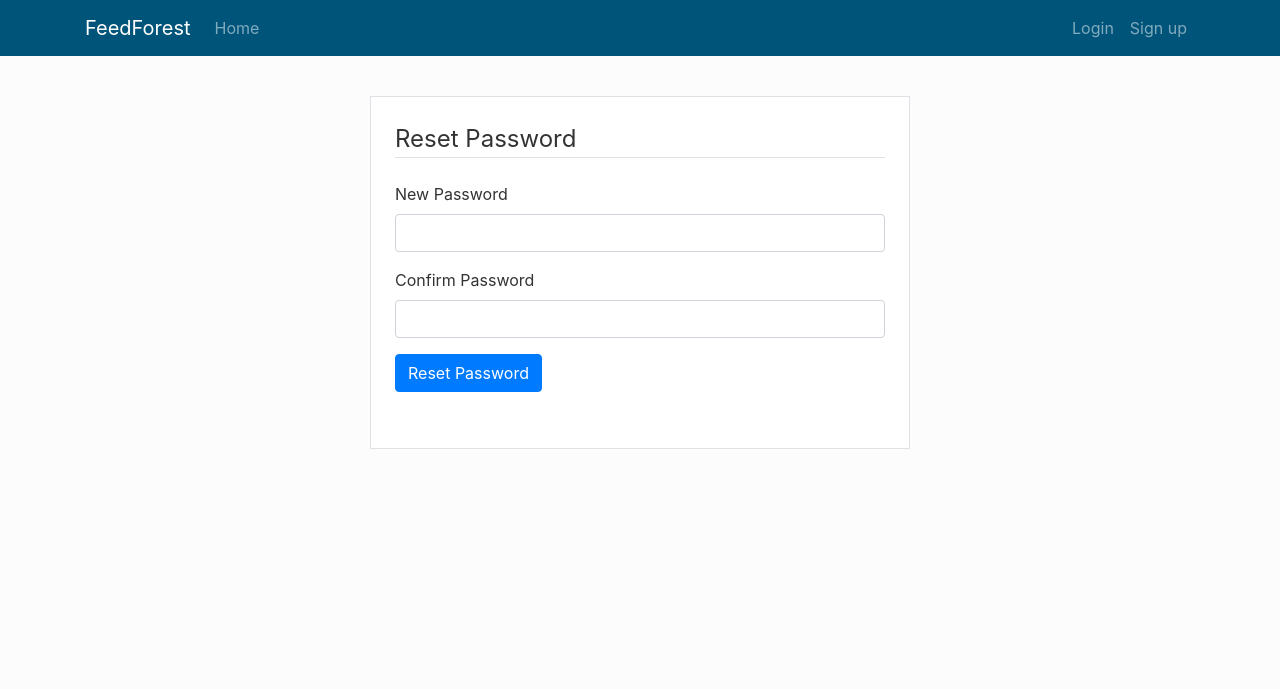
After one commit to Ak5cel/feedforest, a Flask app: page /reset-password/1 in a window 1280 px wide. The commit adds this page. Shown: the top 689 px of the page. Run offline with Flask 2, Linux system fonts and the light colour scheme; some libraries are stand-ins or nearby versions.

Commit message:
Add password reset via email token

```diff
--- a/feedforest/forms.py
+++ b/feedforest/forms.py
@@ -35,3 +35,22 @@ class SignupForm(FlaskForm):
 
 class EmptyForm(FlaskForm):
     submit = SubmitField('Submit')
+
+
+class RequestPasswordResetForm(FlaskForm):
+    email = StringField('Email',
+                        validators=[DataRequired(), Email(message='Not a valid email address')])
+    submit = SubmitField('Send Reset Request')
+
+    def validate_email(self, email):
+        user = User.query.filter_by(email=email.data).first()
+        if user is None:
+            raise ValidationError('No account found with that email. Please signup first.')
+
+
+class PasswordResetForm(FlaskForm):
+    password = PasswordField('New Password',
+                             validators=[DataRequired(), Length(min=10, max=50)])
+    confirm_password = PasswordField('Confirm Password',
+                                     validators=[DataRequired(), EqualTo('password')])
+    submit = SubmitField('Reset Password')
--- a/feedforest/routes.py
+++ b/feedforest/routes.py
@@ -4,7 +4,8 @@ from feedparser import parse
 from werkzeug.urls import url_parse
 from feedforest import app
 from feedforest.models import Topic, RSSFeed, Article, User
-from feedforest.forms import LoginForm, SignupForm, EmptyForm
+from feedforest.forms import (LoginForm, SignupForm, EmptyForm,
+                              RequestPasswordResetForm, PasswordResetForm)
 from feedforest import db, bcrypt
 
 
@@ -47,7 +48,6 @@ def login():
         user = User.query.filter_by(email=form.email.data).first()
         if user and bcrypt.check_password_hash(user.password_hash, form.password.data):
             login_user(user, remember=form.remember.data)
-            flash('Login successful.', 'success')
             next_page = request.args.get('next')
             if not next_page or url_parse(next_page).netloc != '':
                 return redirect(url_for('my_feeds'))
@@ -99,7 +99,8 @@ def edit_feeds():
     if empty_form.validate_on_submit():
         result = request.form
         flash(result.get('submit'), 'info')
-    return render_template('edit-feeds.html', title='Account - Edit Feeds', topics=topics, feeds=feeds, empty_form=empty_form)
+    return render_template('edit-feeds.html', title='Account - Edit Feeds',
+                           topics=topics, feeds=feeds, empty_form=empty_form)
 
 
 @app.route('/account/edit-feeds/add', methods=['POST'])
@@ -134,6 +135,38 @@ def unbookmark_article():
     return redirect(url_for('my_articles'))
 
 
+@app.route('/reset-password', methods=['GET', 'POST'])
+def request_password_reset():
+    if current_user.is_authenticated:
+        return redirect(url_for('myfeeds'))
+    form = RequestPasswordResetForm()
+    if form.validate_on_submit():
+        user = User.query.filter_by(email=form.email.data).first()
+        token = user.generate_token()
+        user.send_password_reset_email(token)
+        flash('Please check your email for a link to reset your password. The link expires in 30 minutes.', 'info')
+        return redirect(url_for('login'))
+    return render_template('request-password-reset.html', title='Reset Password', form=form)
+
+
+@app.route('/reset-password/<string:token>', methods=['GET', 'POST'])
+def reset_password_with_token(token):
+    if current_user.is_authenticated:
+        return redirect(url_for('myfeeds'))
+    form = PasswordResetForm()
+    if form.validate_on_submit():
+        user = User.verify_token(token)
+        if user is None:
+            flash('Token expired or invalid.', 'warning')
+            return redirect(url_for('request_password_reset'))
+        pw_hash = bcrypt.generate_password_hash(form.password.data).decode('utf-8')
+        user.password_hash = pw_hash
+        db.session.commit()
+        flash('Your password has been reset. You may now login.', 'success')
+        return redirect(url_for('login'))
+    return render_template('password-reset.html', title='Reset Password', form=form)
+
+
 @app.route('/account/edit-email-pref')
 @login_required
 def edit_email_pref():
--- a/feedforest/templates/login.html
+++ b/feedforest/templates/login.html
@@ -42,7 +42,7 @@
                     <div class="form-group">
                         {{ form.submit(class="btn btn-primary") }}
                         <small class="ml-2">
-                            <a href="#">Forgot Password?</a>
+                            <a href="{{ url_for('request_password_reset') }}">Forgot Password?</a>
                         </small>
                     </div>
                 </fieldset>
--- /dev/null
+++ b/feedforest/templates/password-reset.html
@@ -0,0 +1,43 @@
+{% extends "layout.html" %}
+
+{% block content %}
+	<div class="col-sm-12 col-md-8 offset-md-2 col-lg-6 offset-lg-3">
+		<div class="bg-white p-4 border mt-3">
+			<form method="POST" action="">
+				{{ form.hidden_tag() }}
+				<fieldset class="form-group">
+					<legend class="border-bottom mb-4">Reset Password</legend>
+					<div class="form-group">
+						{{ form.password.label(for="passwordField") }}
+						{% if form.password.errors %}
+							{{ form.password(class="form-control form-control is-invalid", id="passwordField") }}
+							<div class="invalid-feedback">
+								{% for error in form.password.errors %}
+									<span>{{ error }}</span>
+								{% endfor %}
+							</div>
+						{% else %}
+							{{ form.password(class="form-control form-control", id="passwordField") }}
+						{% endif %}
+					</div>
+					<div class="form-group">
+						{{ form.confirm_password.label(for="confirmPasswordField") }}
+						{% if form.confirm_password.errors %}
+							{{ form.confirm_password(class="form-control form-control is-invalid", id="confirmPasswordField") }}
+							<div class="invalid-feedback">
+								{% for error in form.confirm_password.errors %}
+									<span>{{ error }}</span>
+								{% endfor %}
+							</div>
+						{% else %}
+							{{ form.confirm_password(class="form-control form-control", id="confirmPasswordField") }}
+						{% endif %}
+					</div>
+					<div class="form-group">
+						{{ form.submit(class="btn btn-primary") }}
+					</div>
+				</fieldset>
+			</form>
+		</div>
+	</div>
+{% endblock content %}
```
Also changed, not shown: feedforest/config.py (+5 -5 lines), feedforest/models.py (+49 -1 lines), feedforest/templates/request-password-reset.html (added, +30 -0 lines).
